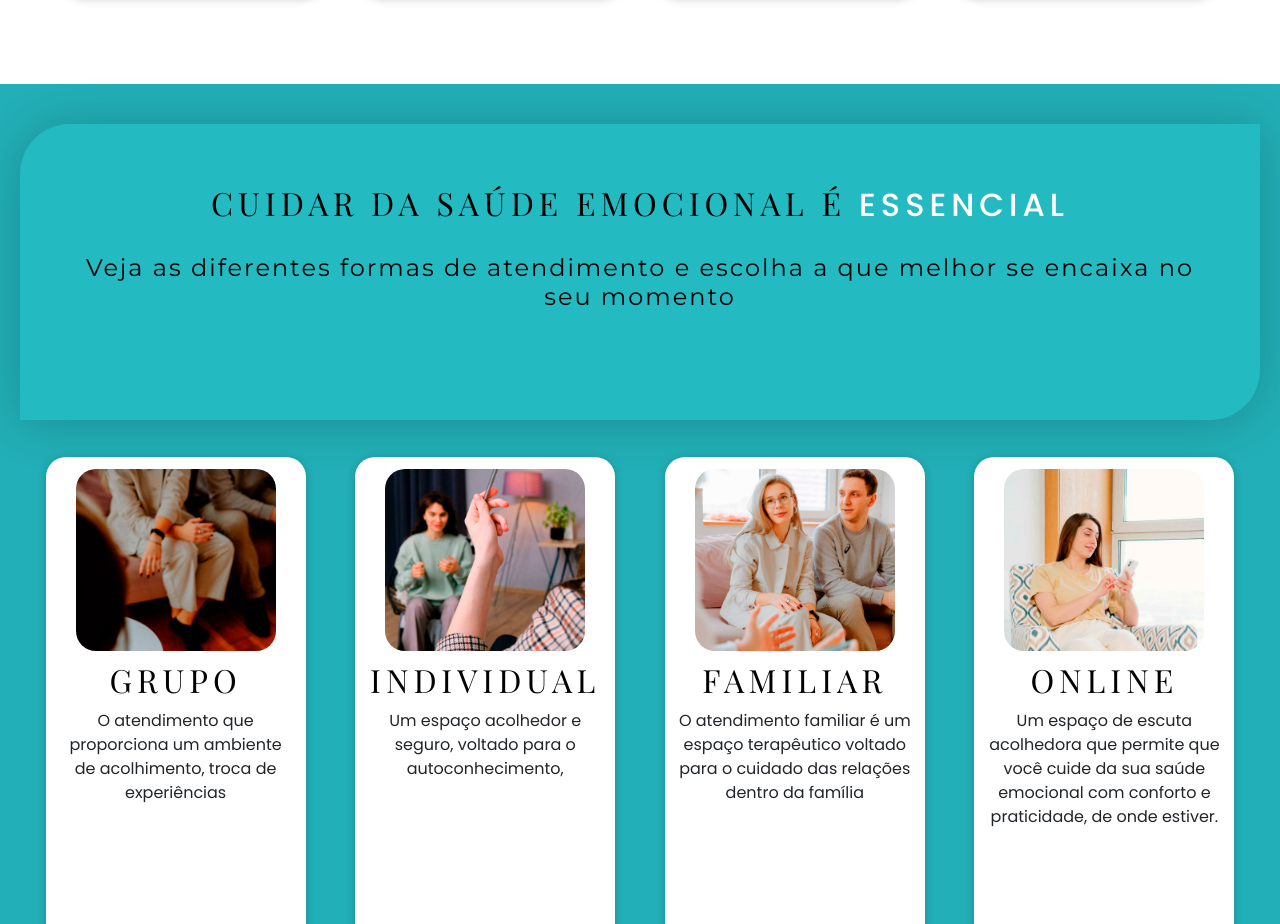
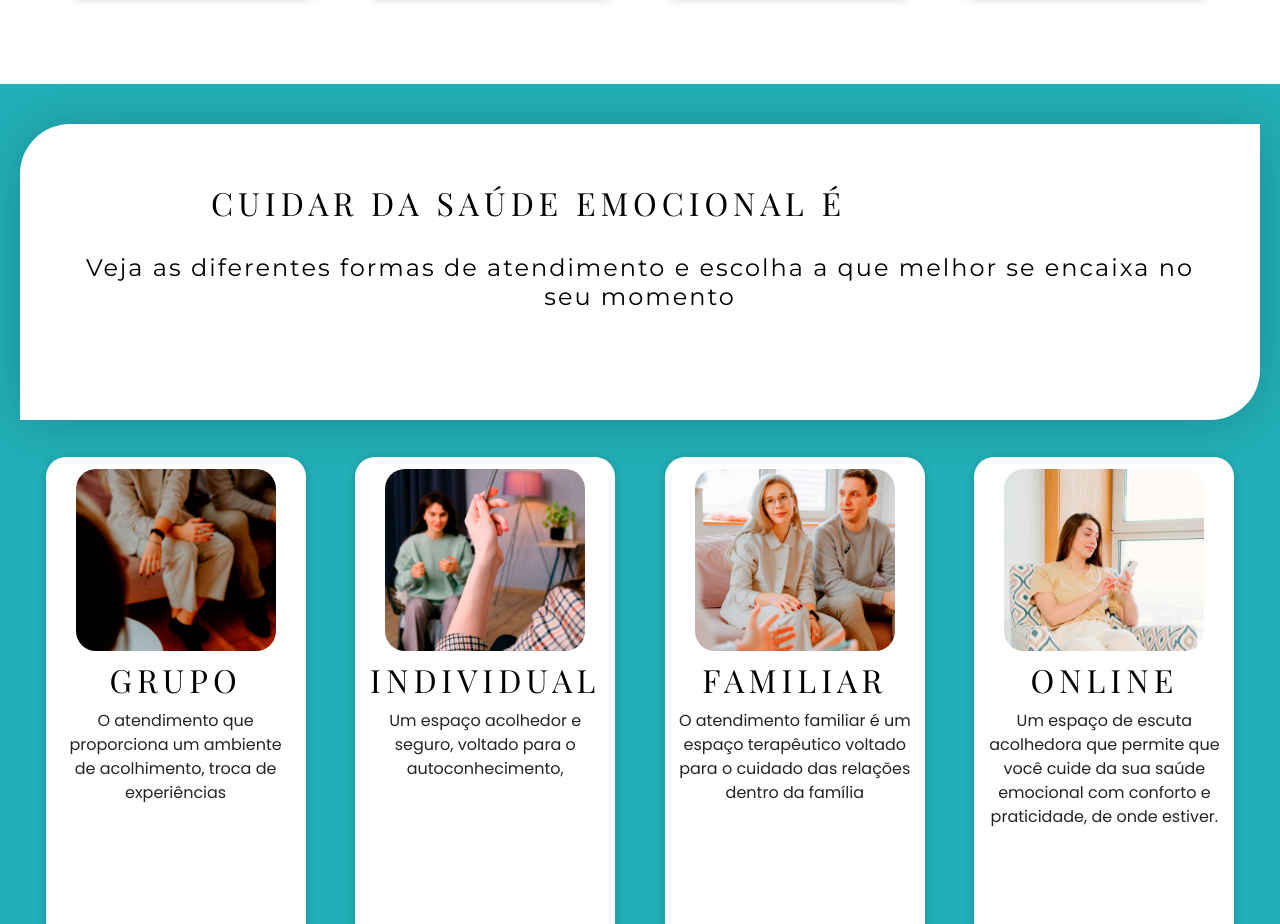
Before and after one commit to kellysouzaa/Psicologia2, a plain HTML site: page index.html in a window 1280 px wide. Shown: the part 1586-2510 px from the top of the page. Drawn offline with nearby package versions, Linux system fonts and the light colour scheme.

Commit message:
Update index.html

```diff
--- a/index.html
+++ b/index.html
@@ -219,7 +219,7 @@ p{
   justify-content:center;
   align-items:center;
   width:100%;
-  background-color:  #24bac2;
+  background-color: #ffffff;
   padding: 50px;
   margin-bottom: 1%;
   border-radius: 50px 0 50px 0;
```
